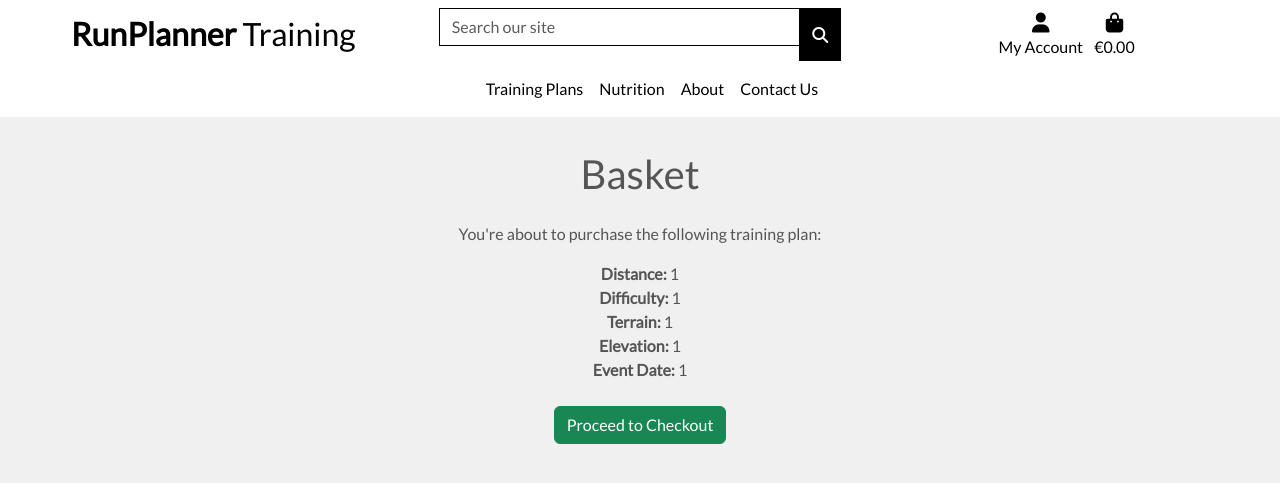
After one commit to BrianMcConway/runplanner-training, a Django app: page /products/basket/1/1/1/1/1/ in a window 1280 px wide. The commit adds this page. Shown: the top 483 px of the page. Run offline with Django 5.2, Linux system fonts and the light colour scheme; parts of the project's set-up code (start-up, migrations or seed data) failed here and were passed over; some libraries are stand-ins or nearby versions.

Commit message:
Add views & url for temp basket.html, button to plan_preview.html, css for 'Add to Basket' button.

```diff
--- /dev/null
+++ b/products/templates/products/basket.html
@@ -0,0 +1,27 @@
+{% extends "base.html" %}
+
+{% block body_class %}plain-background{% endblock %}
+
+{% block extra_title %}
+Purchase Confirmation
+{% endblock %}
+
+{% block content %}
+<div class="content-container container text-center">
+    <h1 class="mb-4 text-center">Basket</h1>
+    <p>You're about to purchase the following training plan:</p>
+
+    <ul class="list-unstyled">
+        <li><strong>Distance:</strong> {{ distance }}</li>
+        <li><strong>Difficulty:</strong> {{ difficulty }}</li>
+        <li><strong>Terrain:</strong> {{ terrain }}</li>
+        <li><strong>Elevation:</strong> {{ elevation }}</li>
+        <li><strong>Event Date:</strong> {{ event_date }}</li>
+    </ul>
+
+    <!-- Add a checkout button or a link to continue purchasing -->
+    <div class="mt-4">
+        <a href="#" class="btn btn-success">Proceed to Checkout</a>
+    </div>
+</div>
+{% endblock %}
--- a/products/urls.py
+++ b/products/urls.py
@@ -4,4 +4,5 @@ from . import views
 urlpatterns = [
     path('training-plans/', views.training_plans, name='training_plans'),
     path('generate-image/<str:distance>/<str:difficulty>/<str:terrain>/<str:elevation>/<str:event_date>/', views.generate_plan_image, name='generate_plan_image'),
+    path('basket/<str:distance>/<str:difficulty>/<str:terrain>/<str:elevation>/<str:event_date>/', views.basket, name='basket'),
 ]
--- a/products/views.py
+++ b/products/views.py
@@ -1,4 +1,4 @@
-from django.shortcuts import render
+from django.shortcuts import render, redirect
 from PIL import Image, ImageDraw, ImageFont
 import io
 from django.http import HttpResponse
@@ -72,3 +72,14 @@ def generate_plan_image(request, distance, difficulty, terrain, elevation, event
 
     # Return the image as an HTTP response
     return HttpResponse(buffer, content_type='image/png')
+
+# View to handle the basket where the user confirms purchasing a training plan
+def basket(request, distance, difficulty, terrain, elevation, event_date):
+    # Render the basket.html
+    return render(request, 'products/basket.html', {
+        'distance': distance,
+        'difficulty': difficulty,
+        'terrain': terrain,
+        'elevation': elevation,
+        'event_date': event_date
+    })
--- a/static/css/base.css
+++ b/static/css/base.css
@@ -73,3 +73,16 @@ input, select {
 .content-container {
     padding-top: 150px;
 }
+
+/* Style for the Add to Basket button */
+.add-to-basket {
+    width: fit-content;
+    padding: 10px 20px;
+    font-size: 1.2rem;
+    background-color: #007bff;
+    color: white;
+}
+
+.add-to-basket:hover {
+    background-color: #0056b3; /* Darken the color on hover */
+}
```
Also changed, not shown: products/templates/products/plan_preview.html (+7 -0 lines).
